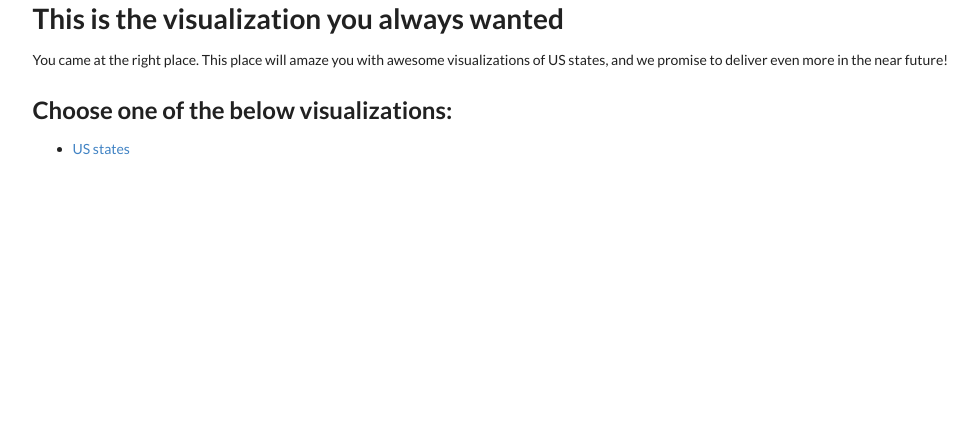
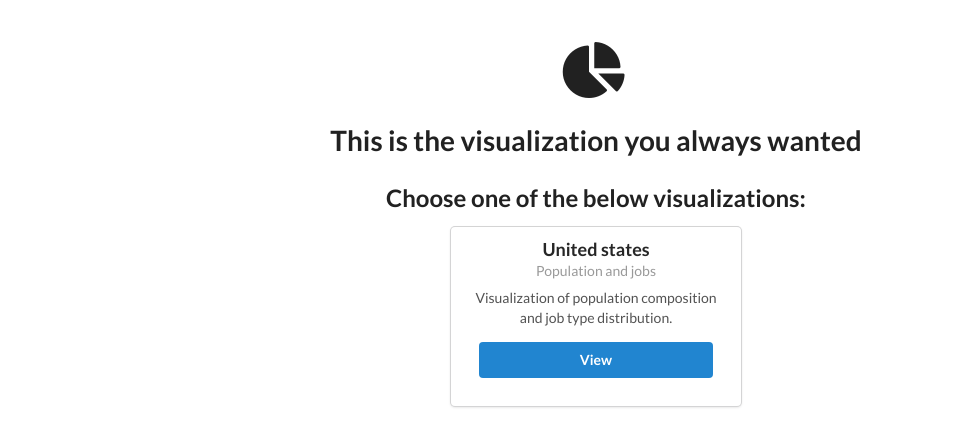
Before and after one commit to edin0x/domino-case, a Vue app: page /usa in a window 1280 px wide. Shown: the top 446 px of the page, without its empty margins (44-1022 px from the left). Built offline with nearby package versions, Linux system fonts and the light colour scheme.

Commit message:
Add styling Index page

```diff
--- a/src/components/index.vue
+++ b/src/components/index.vue
@@ -1,22 +1,23 @@
 <template>
-    <div>
-      <h1>This is the visualization you always wanted</h1>
-      You came at the right place. This place will amaze you with awesome visualizations of US states,
-      and we promise to deliver even more in the near future!
+  <div class="ui center aligned very padded text basic segment">
+    <i class="huge pie chart icon"></i>
+    <h1>This is the visualization you always wanted</h1>
+    <p></p>
 
-      <h2>Choose one of the below visualizations:</h2>
-      <ul>
-        <li><router-link to="/usa">US states</router-link></li>
-      </ul>
+    <h2>Choose one of the below visualizations:</h2>
+    <div class="ui centered cards">
+      <div class="card">
+        <div class="content">
+          <div class="header">United states</div>
+          <div class="meta">Population and jobs</div>
+          <div class="description">Visualization of population composition and job type distribution.</div>
+          <div class="extra content">
+            <div class="ui center aligned basic segment">
+              <router-link to="/usa"><div class="ui fluid primary button">View</div></router-link>
+            </div>
+          </div>
+        </div>
+      </div>
     </div>
+  </div>
 </template>
-
-<script>
-    export default {
-        name: "index"
-    }
-</script>
-
-<style scoped>
-
-</style>
```
